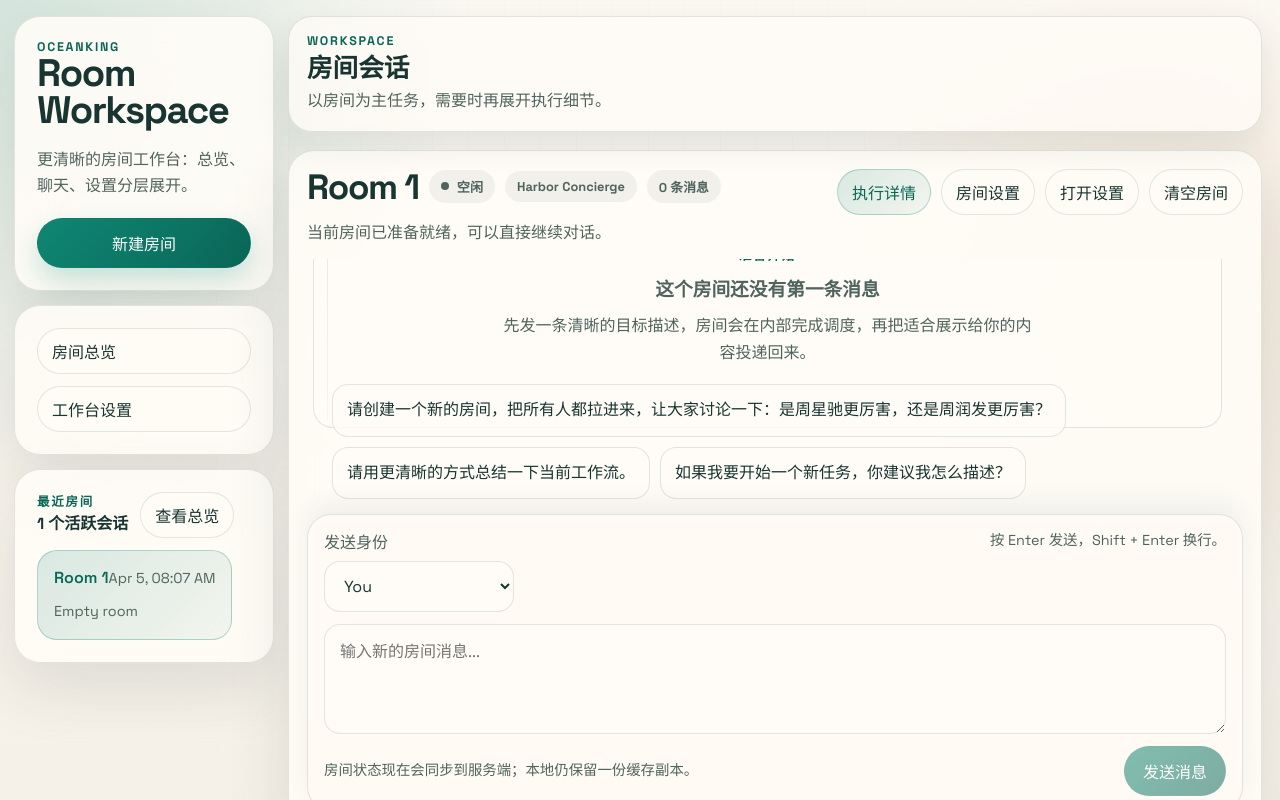
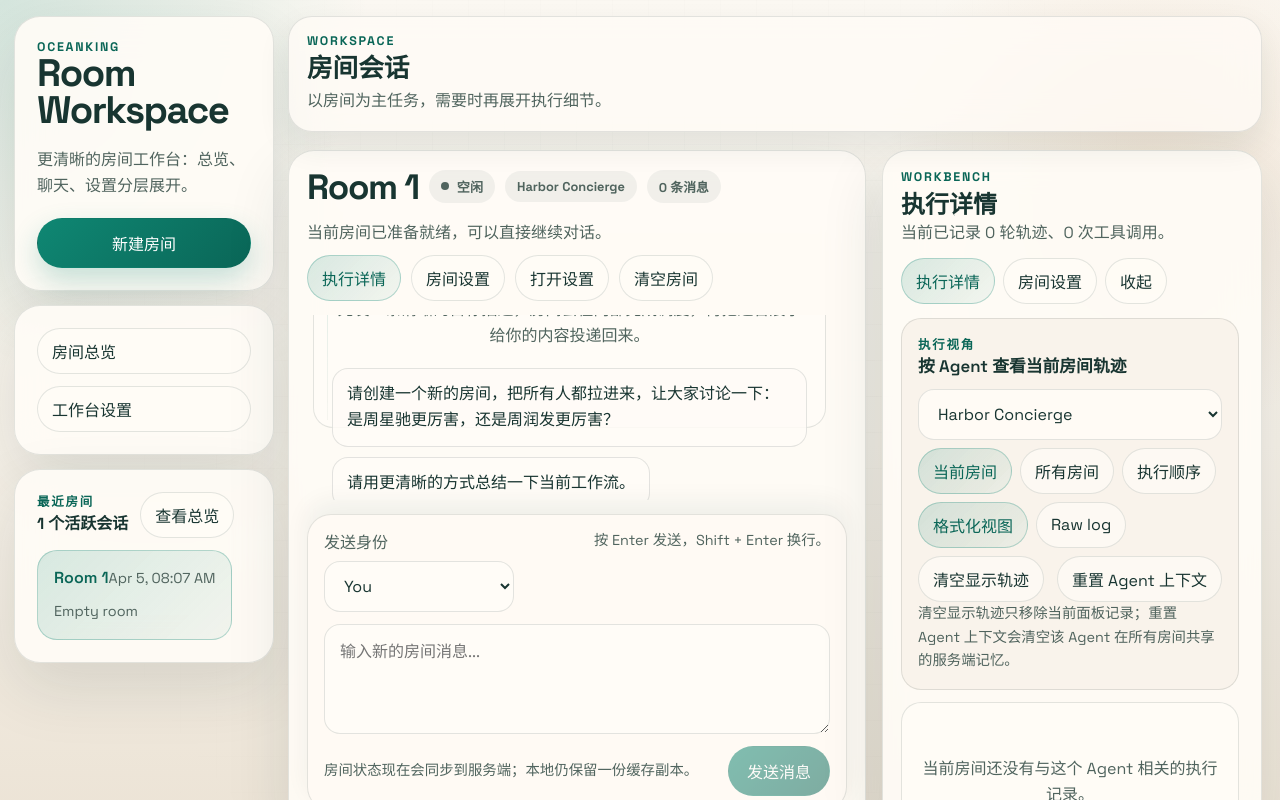
Before and after one commit to Asuta/OceanPiAgent, a Next.js app: page /rooms/13b56b64-14df-4efa-8edf-567d80291c27 in a window 1280 px wide. Both pictures are taken after a click on the button "执行详情". Shown: the top 800 px of the page. Built offline with nearby package versions, Linux system fonts and the light colour scheme.

Commit message:
move room tools into a right-side panel
Keep chat and composer centered while opening execution details and room settings in a dedicated desktop side panel.

```diff
--- a/src/app/globals.css
+++ b/src/app/globals.css
@@ -679,6 +679,17 @@ p {
   gap: 14px;
 }
 
+.room-detail-layout {
+  display: grid;
+  grid-template-columns: minmax(0, 1fr);
+  gap: 16px;
+  align-items: start;
+}
+
+.room-detail-layout.sidepanel-open {
+  grid-template-columns: minmax(0, 1fr) minmax(320px, 380px);
+}
+
 .room-chat-shell {
   display: flex;
   flex-direction: column;
@@ -756,6 +767,33 @@ p {
 
 .room-workbench {
   padding: 22px;
+}
+
+.room-side-panel {
+  position: sticky;
+  top: 86px;
+  display: flex;
+  flex-direction: column;
+  gap: 14px;
+  height: calc(100vh - 170px);
+  min-height: 680px;
+  padding: 18px;
+  overflow: hidden;
+}
+
+.room-side-panel-header {
+  display: flex;
+  align-items: flex-start;
+  justify-content: space-between;
+  gap: 12px;
+  flex-wrap: wrap;
+}
+
+.room-side-panel-body {
+  flex: 1 1 auto;
+  min-height: 0;
+  overflow-y: auto;
+  padding-right: 4px;
 }
 
 .thread-panel-copy {
@@ -1487,9 +1525,19 @@ p {
     grid-template-columns: 1fr;
   }
 
+  .room-detail-layout.sidepanel-open {
+    grid-template-columns: 1fr;
+  }
+
   .room-chat-shell {
     height: calc(100vh - 140px);
     min-height: 620px;
+  }
+
+  .room-side-panel {
+    position: static;
+    height: auto;
+    min-height: auto;
   }
 
   .app-sidebar {
--- a/src/components/room-detail-page.tsx
+++ b/src/components/room-detail-page.tsx
@@ -539,6 +539,7 @@ export function RoomDetailPage({ roomId }: { roomId: string }) {
 
   return (
     <div className="page-stack room-detail-page chat-centric-page">
+      <div className={`room-detail-layout${workbenchOpen ? " sidepanel-open" : ""}`}>
         <section className="surface-panel thread-panel room-chat-shell page-enter">
           <div className="room-chat-topbar">
             <div className="room-chat-titleblock">
@@ -737,8 +738,8 @@ export function RoomDetailPage({ roomId }: { roomId: string }) {
         </section>
 
         {workbenchOpen ? (
-        <section className="surface-panel section-panel room-workbench page-enter page-enter-delay-1">
-          <div className="section-heading-row">
+          <aside className="surface-panel section-panel room-side-panel page-enter page-enter-delay-1">
+            <div className="room-side-panel-header">
               <div>
                 <p className="section-label">Workbench</p>
                 <h2>{inspectorTab === "console" ? "执行详情" : "房间设置"}</h2>
@@ -761,6 +762,7 @@ export function RoomDetailPage({ roomId }: { roomId: string }) {
               </div>
             </div>
 
+            <div className="room-side-panel-body inspector-stack">
               {inspectorTab === "console" ? (
                 <div className="inspector-stack">
                   <section className="subtle-panel">
@@ -899,7 +901,6 @@ export function RoomDetailPage({ roomId }: { roomId: string }) {
                       </button>
                     </div>
                   </section>
-
                   <RoomCronPanel room={room} className="subtle-panel" />
 
                   <section className="subtle-panel">
@@ -1020,8 +1021,10 @@ export function RoomDetailPage({ roomId }: { roomId: string }) {
                   </section>
                 </div>
               ) : null}
-        </section>
+            </div>
+          </aside>
         ) : null}
+      </div>
     </div>
   );
 }
```
Lines whose indentation alone changed are shown as unchanged.
